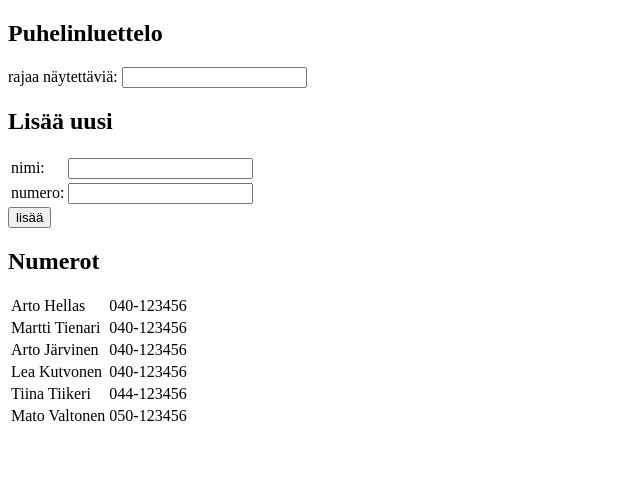
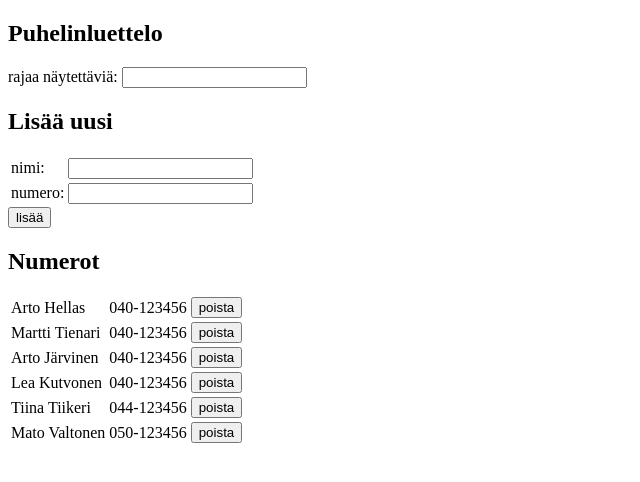
Before and after one commit to heikkij/fullstackopen, a React (Create React App) app in the folder osa2-puhelinluettelo/: page / in a window 1280 px wide. Shown: the top 482 px of the page, without its empty margins (0-640 px from the left). Built offline with nearby package versions, Linux system fonts and the light colour scheme; data requests are answered from the project's data file.

Commit message:
2.16 puhelinluettelo osa 9

```diff
--- a/osa2-puhelinluettelo/src/components/App.js
+++ b/osa2-puhelinluettelo/src/components/App.js
@@ -23,17 +23,22 @@ const NewPerson = (props) => {
     )
 }
 
-const Person = ({ person }) => {
+const Person = ({ person, onDelete }) => {
+    const deleteWithConfirm = (event) => {
+        if (window.confirm(`poistetaanko ${person.name}`)) {
+            onDelete(event)
+        }
+    }
     return (
-        <tr><td>{person.name}</td><td>{person.number}</td></tr>
+        <tr><td>{person.name}</td><td>{person.number}</td><td><button id={person.id} onClick={deleteWithConfirm}>poista</button></td></tr>
     )
 }
 
-const Persons = ({ persons }) => {
+const Persons = ({ persons, onDelete }) => {
     return (
         <table>
             <tbody>
-                {persons.map(person => <Person key={person.name} person={person} />)}
+                {persons.map(person => <Person key={person.name} person={person} onDelete={onDelete} />)}
             </tbody>
         </table>
     )
@@ -72,6 +77,15 @@ class App extends React.Component {
         })
     }
 
+    deletePerson = (event) => {
+        const { target: { id } } = event
+        personService.deleteOne(id).then(response => {
+            this.setState({
+                persons: this.state.persons.filter((person) => person.id.toString() !== id.toString()),
+            })
+        })
+    }
+
     handleNewName = (event) => {
         this.setState({
             newName: event.target.value,
@@ -102,7 +116,7 @@ class App extends React.Component {
                         onNameChange={this.handleNewName} onNumberChange={this.handleNewNumber} />
                 </form>
                 <h2>Numerot</h2>
-                <Persons persons={personsToShow} />
+                <Persons persons={personsToShow} onDelete={this.deletePerson} />
             </div>
         )
     }
--- a/osa2-puhelinluettelo/src/services/persons.js
+++ b/osa2-puhelinluettelo/src/services/persons.js
@@ -6,4 +6,6 @@ const getAll = () => axios.get(baseUrl)
 
 const create = (newObject) => axios.post(baseUrl, newObject)
 
-export default { getAll, create }
+const deleteOne = (id) => axios.delete(baseUrl + '/' + id)
+
+export default { getAll, create, deleteOne }
```
